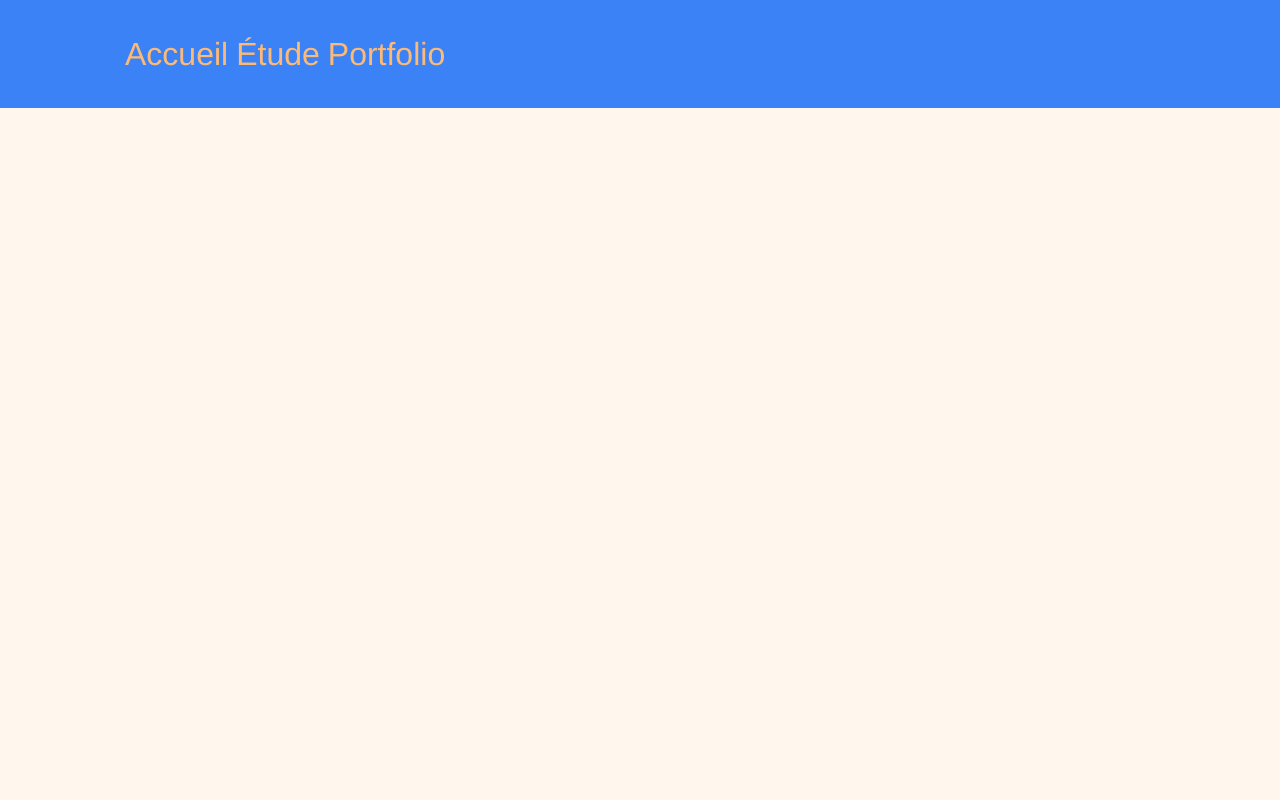
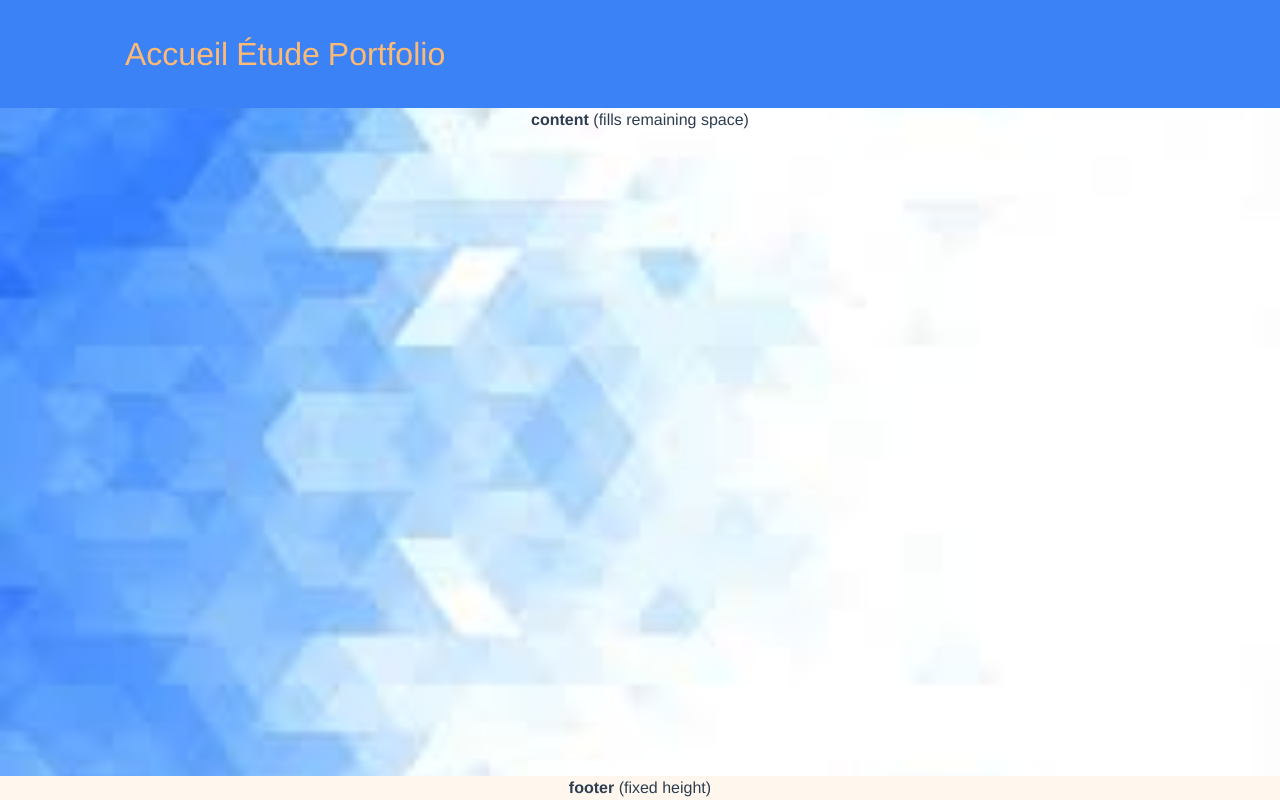
Before and after one commit to tony-nguyen1/vue-personal-website, a Vue app: page /layout in a window 1280 px wide. Built offline with nearby package versions, Linux system fonts and the light colour scheme.

Commit message:
barre de défilement sans la navbar, carte dans portefolio bonne taille bon espace

```diff
--- a/public/style.css
+++ b/public/style.css
@@ -4,8 +4,21 @@ html,
   height: 100%;
 }
 
-/* body *,
-html *,
-#app * {
-  height: auto;
-} */
+#app {
+  display: flex;
+  flex-flow: column;
+  height: 100%;
+}
+
+nav {
+  flex: 0 1 auto;
+  /* The above is shorthand for:
+  flex-grow: 0,
+  flex-shrink: 1,
+  flex-basis: auto
+  */
+}
+
+#content{
+  flex: 1 1 auto;
+}
--- a/src/components/UnProjet.vue
+++ b/src/components/UnProjet.vue
@@ -62,7 +62,7 @@ export default {
     getNom(param) {
       let nom = param.split(".")[0];
       let nomClean = nom.charAt(0).toUpperCase() + nom.slice(1);
-      console.log(nomClean);
+      // console.log(nomClean);
       return nomClean;
     },
   },
--- a/src/router/index.js
+++ b/src/router/index.js
@@ -29,6 +29,12 @@ const routes = [
     component: () =>
       import(/* webpackChunkName: "etude" */ "../views/EtudeView.vue"),
   },
+  {
+    path: "/layout",
+    name: "layout",
+    component: () =>
+      import(/* webpackChunkName: "etude" */ "../views/LayoutTestView.vue"),
+  },
 ];
 
 const router = createRouter({
--- a/src/views/EtudeView.vue
+++ b/src/views/EtudeView.vue
@@ -1,4 +1,5 @@
 <template>
+  <div id="content" class="row overflow-auto">
     <h1>Études</h1>
     <div id="timeline-container" class="overflow-hidden">
       <div class="timeline">
@@ -87,6 +88,7 @@
         </div>
       </div>
     </div>
+  </div>
 </template>
 
 <style scoped>
@@ -154,7 +156,7 @@ body * {
   background-color: #fff;
   border-radius: 100%;
   top: 15%;
-  right: -8px;
+  right: -4px;
   z-index: 99;
 }
 .entry .title h3 {
--- a/src/views/FullBackGroundImage.vue
+++ b/src/views/FullBackGroundImage.vue
@@ -1,5 +1,5 @@
 <template>
-  <div class="bg">testing</div>
+  <div class="bg" />
 </template>
 
 <script>
--- /dev/null
+++ b/src/views/LayoutTestView.vue
@@ -0,0 +1,27 @@
+<template>
+  <div id="content" class="row bg overflow-auto">
+    <p>
+      <b>content</b>
+      (fills remaining space)
+      <br /><br /><br /><br />
+      <br /><br /><br /><br />
+      <br /><br /><br /><br />
+      <br /><br /><br /><br />
+      <br /><br /><br /><br />
+      <br /><br /><br /><br />
+      <br /><br /><br /><br />
+      Au millieu
+      <br /><br /><br /><br />
+      <br /><br /><br /><br />
+      <br /><br /><br /><br />
+      <br /><br /><br /><br />
+      <br /><br /><br /><br />
+      <br /><br /><br /><br />
+      <br /><br /><br /><br />
+      En bas
+    </p>
+  </div>
+  <div class="row footer">
+    <p><b>footer</b> (fixed height)</p>
+  </div>
+</template>
--- a/src/views/PortfolioView.vue
+++ b/src/views/PortfolioView.vue
@@ -1,8 +1,11 @@
 <template>
+  <div id="content" class="row">
     <h1>Portefolio</h1>
-  <div class="flex flex-col mx-auto space-y-4 leading-6 max-w-2xl">
     <div
-      class="mx-9 bg-orange-200 drop-shadow-2xl mb-16"
+      class="flex flex-col mx-auto space-y-4 leading-6 max-w-2xl space-y-16 mb-16"
+    >
+      <div
+        class="mx-9 bg-orange-200 drop-shadow-2xl carte"
         v-for="projet in projets"
         :key="projet.id"
       >
@@ -14,6 +17,7 @@
           :langagesUtiliseTab="projet.langages"
           :techUtiliseTab="projet.tech"
         ></UnProjet>
+      </div>
     </div>
   </div>
 </template>
@@ -33,3 +37,9 @@ export default {
   },
 };
 </script>
+
+<style scoped>
+#content {
+  overflow: auto;
+}
+</style>
```
Lines whose indentation alone changed are shown as unchanged.
